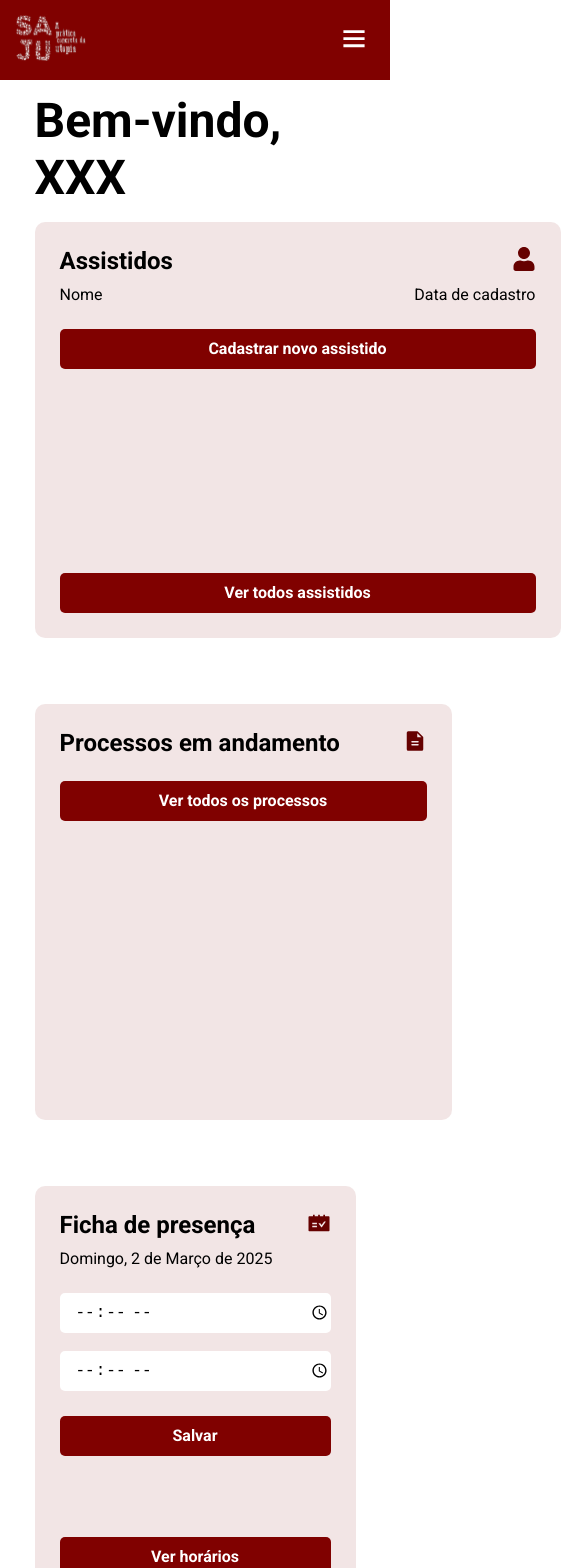
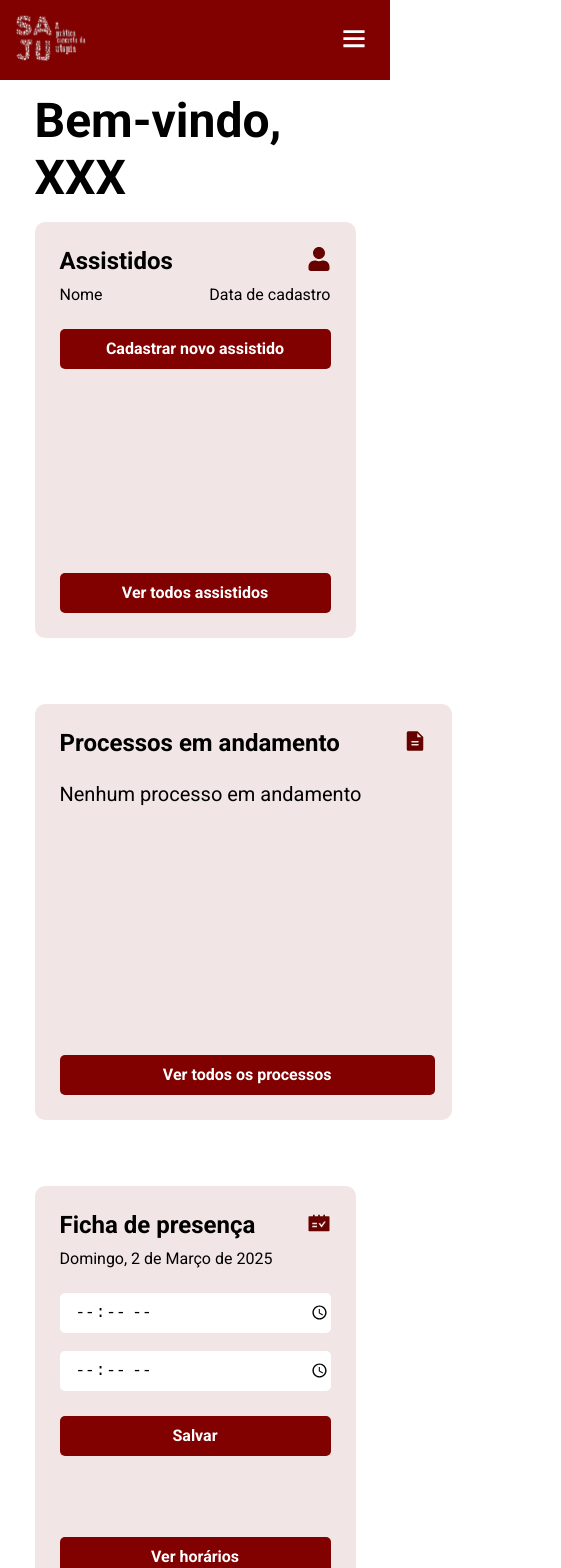
Before and after one commit to sebastiao-oliveira/sajup, a React (Create React App) app: page /home in a window 390 px wide. Shown: the top 1568 px of the page, 561 px wide, since content can reach past the window. Built offline with nearby package versions, Linux system fonts and the light colour scheme; a web font is replaced by a local one.

Commit message:
correçao no home

```diff
--- a/src/pages/Home/Home.module.scss
+++ b/src/pages/Home/Home.module.scss
@@ -148,13 +148,8 @@
 }
 
 @media (max-width: 768px) {
-    .content1, .content2, .content3 {
-        width: 100%;
-        height: auto;
-        min-height: 416px;
-    }
-
     .content1 {
+        min-width: 100%;
         .buttons {
             flex-direction: column;
             gap: 10px;
@@ -163,12 +158,15 @@
                 width: 100%;
             }
         }
-    }
 
-    .content2 {
-        button {
-            position: relative;
-            width: 100%;
+        ul {
+            font-size: 16px;
+            line-height: 30px;
+
+            li {
+                flex-direction: column;
+                align-items: flex-start;
+            }
         }
     }
 }
```
